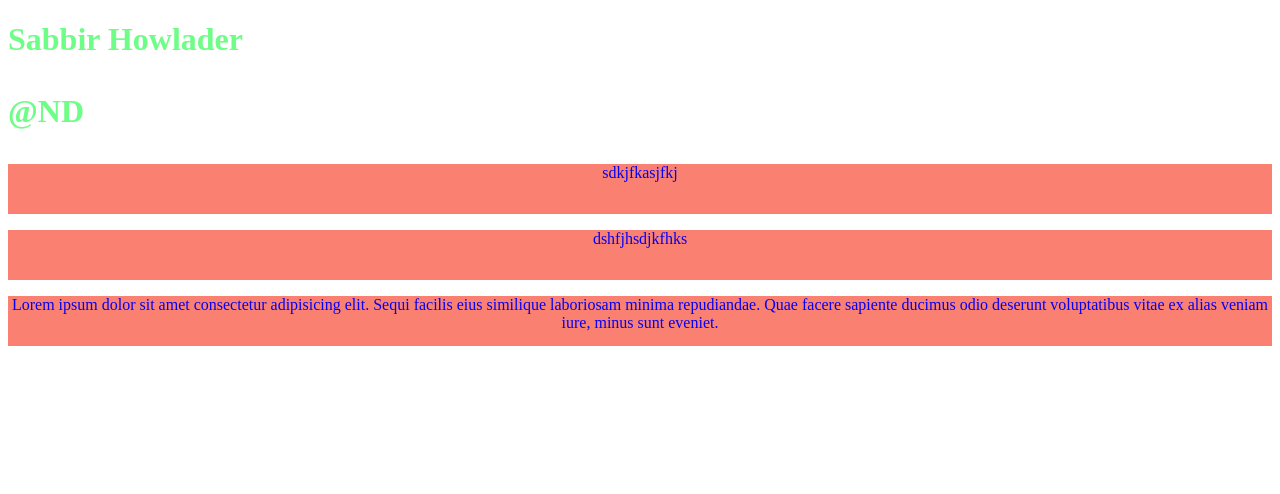
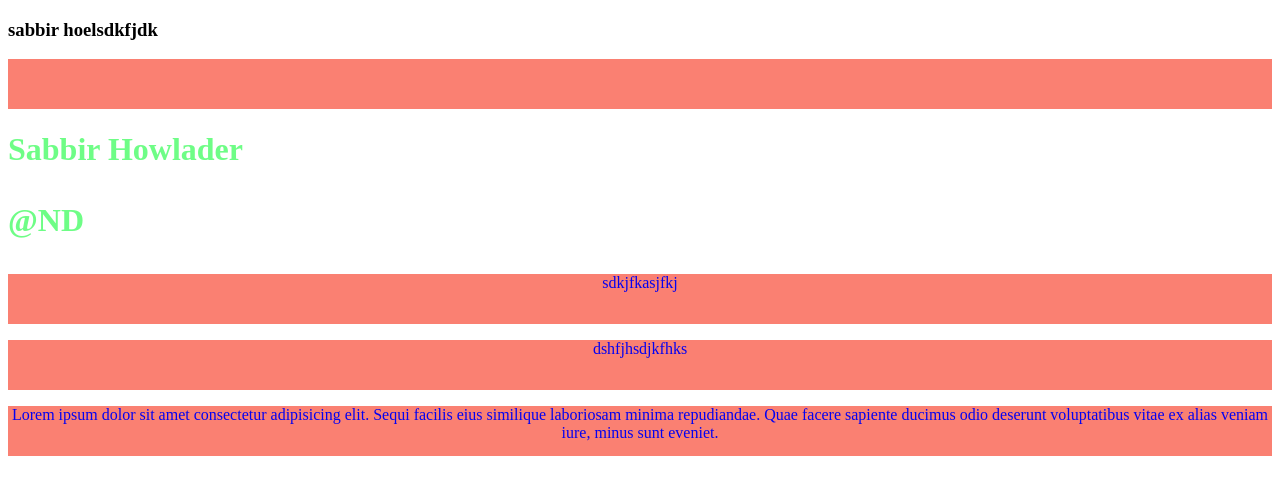
Before and after one commit to sabbirofc/first.project, a plain HTML site: page index.html in a window 1280 px wide. Drawn offline with Linux system fonts and the light colour scheme.

Commit message:
Update index.html

```diff
--- a/index.html
+++ b/index.html
@@ -17,6 +17,7 @@
     </style>
 </head>
 <body>
+    <h3>sabbir hoelsdkfjdk</p>
     <h1>Sabbir Howlader</h1>
     <h1>@ND</h1>
     <p>sdkjfkasjfkj</p>
```
